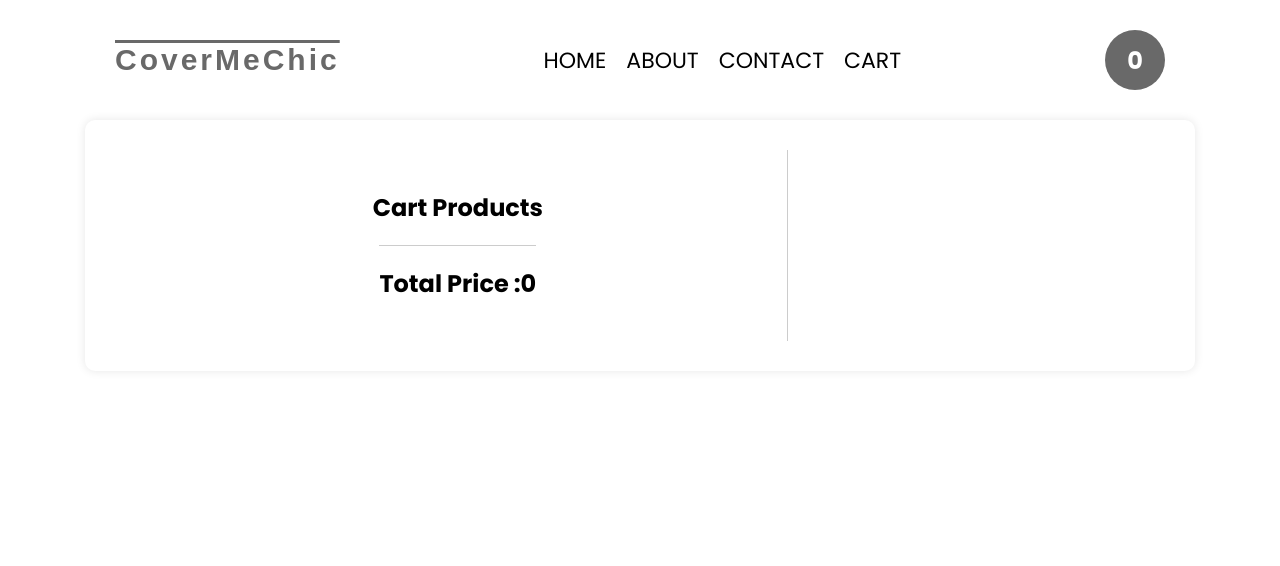
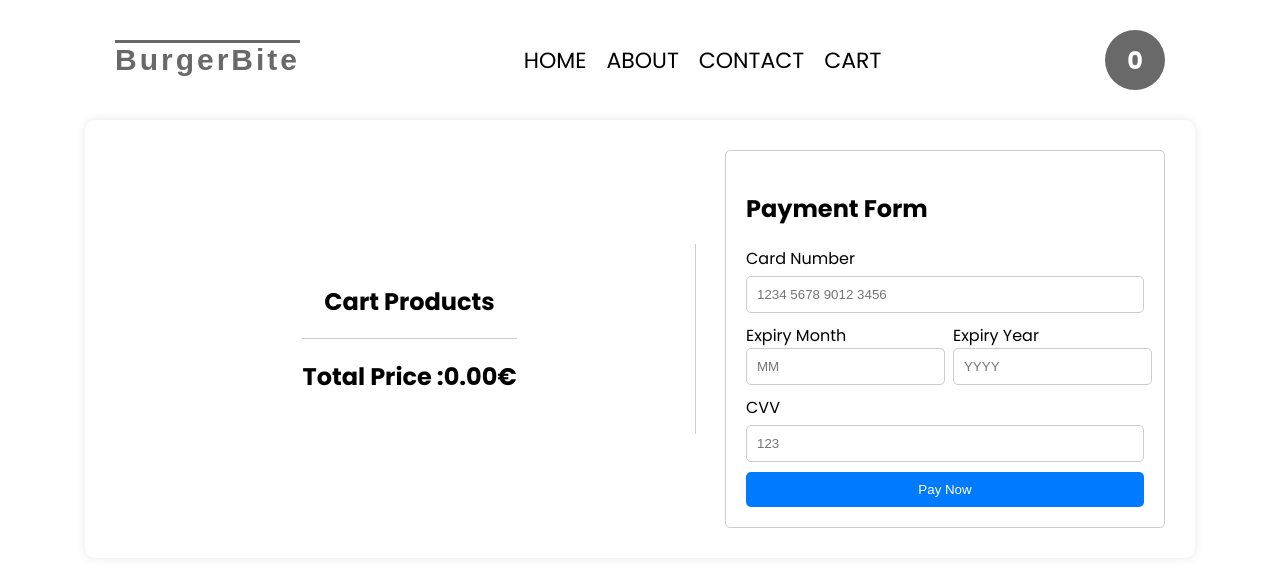
Before and after one commit to mohamedsharrif/BurgerBites, a React (Create React App) app: page /cart in a window 1280 px wide. Shown: the top 566 px of the page. Built offline with nearby package versions, Linux system fonts and the light colour scheme.

Commit message:
added payment form component

```diff
--- a/src/components/CartProduct.jsx
+++ b/src/components/CartProduct.jsx
@@ -3,6 +3,7 @@ import { useShop } from '../ShopContext';
 
 const CartProduct = () => {
     const {removeFromCart,products, total} = useShop();
+    const roundedTotal = total.toFixed(2);
   return (
     <div className='cart-products'>
       <h2>Cart Products</h2>
@@ -19,7 +20,7 @@ const CartProduct = () => {
         </div>
       ))}
       <div className="total-price">
-        <h2>Total Price :{total}</h2>
+        <h2>Total Price :{roundedTotal}€</h2>
       </div>
     </div>
   )
--- a/src/components/Header.jsx
+++ b/src/components/Header.jsx
@@ -7,7 +7,7 @@ const Header = () => {
   const {products} = useShop();
   return (
     <div className='menu'>
-      <Link className='logo' to='/'>CoverMeChic</Link>
+      <Link className='logo' to='/'>BurgerBite</Link>
       <div className='links'>
       <Link to='/'>Home</Link>
       <Link to='/about'>About</Link>
--- /dev/null
+++ b/src/components/PaymentForm.jsx
@@ -0,0 +1,90 @@
+
+import React, { useState } from "react";
+
+const PaymentForm = () => {
+  const [cardNumber, setCardNumber] = useState("");
+  const [expiryMonth, setExpiryMonth] = useState("");
+  const [expiryYear, setExpiryYear] = useState("");
+  const [cvv, setCVV] = useState("");
+
+  const handleSubmit = (e) => {
+    e.preventDefault();
+    const expiryDate = `${expiryMonth}/${expiryYear}`;
+    console.log("Payment submitted:", { cardNumber, expiryDate, cvv });
+    setCardNumber("");
+    setExpiryMonth("");
+    setExpiryYear("");
+    setCVV("");
+  };
+
+  return (
+    <div className="payment-form-container">
+      <h2>Payment Form</h2>
+      <form onSubmit={handleSubmit}>
+        <label htmlFor="cardNumber">Card Number</label>
+        <input
+          type="text"
+          id="cardNumber"
+          value={cardNumber}
+          onChange={(e) => {
+            if (e.target.value.length <= 16) {
+              setCardNumber(e.target.value);
+            }
+          }}
+          placeholder="1234 5678 9012 3456"
+          required
+        />
+
+        <div className="expiry-date-input">
+          <div className="expiry-month">
+            <label htmlFor="expiryMonth">Expiry Month</label>
+            <input
+              type="text"
+              id="expiryMonth"
+              value={expiryMonth}
+              onChange={(e) => {
+                const month = e.target.value.replace(/\D/g, "").slice(0, 2);
+                setExpiryMonth(month);
+              }}
+              placeholder="MM"
+              required
+            />
+          </div>
+
+          <div className="expiry-year">
+            <label htmlFor="expiryYear">Expiry Year</label>
+            <input
+              type="text"
+              id="expiryYear"
+              value={expiryYear}
+              onChange={(e) => {
+                const year = e.target.value.replace(/\D/g, "").slice(0, 4);
+                setExpiryYear(year);
+              }}
+              placeholder="YYYY"
+              required
+            />
+          </div>
+        </div>
+
+        <label htmlFor="cvv">CVV</label>
+        <input
+          type="text"
+          id="cvv"
+          value={cvv}
+          onChange={(e) => {
+            if (/^\d{0,3}$/.test(e.target.value)) {
+              setCVV(e.target.value);
+            }
+          }}
+          placeholder="123"
+          required
+        />
+
+        <button type="submit">Pay Now</button>
+      </form>
+    </div>
+  );
+};
+
+export default PaymentForm;
--- a/src/pajes/Cart.js
+++ b/src/pajes/Cart.js
@@ -1,10 +1,12 @@
 import React from 'react'
 import CartProduct from '../components/CartProduct'
+import Payment from '../components/PaymentForm'
 
 const Cart = () => {
   return (
     <div className='cart-container'>
       <CartProduct />
+      <Payment />
     </div>
   )
 }
--- a/src/shopReducer.js
+++ b/src/shopReducer.js
@@ -1,34 +1,38 @@
-export const initialState ={
+export const initialState = {
   products: [],
   total: 0,
-}
+  cardNumber: "",
+  expiryDate: "",
+  cvv: "",
+};
 
-const shopReducer = (state, action) =>{
+export const actionTypes = {
+    ADD_TO_CART: "ADD_TO_CART",
+    REMOVE_FROM_CART: "REMOVE_FROM_CART",
+    CALCULATE_TOTAL_PRICE: "CALCULATE_TOTAL_PRICE",
+  };
 
-    const {type,payload } = action;
+const shopReducer = (state, action) => {
+  const { type, payload } = action;
 
-    switch(type){
+  switch (type) {
     case "ADD_TO_CART":
-        return{
+      return {
         ...state,
-            products: payload.products
+        products: payload.products,
       };
     case "REMOVE_FROM_CART":
-            return{
+      return {
         ...state,
         products: payload.products,
-            }
+      };
     case "CALCULATE_TOTAL_PRICE":
-            return{
+      return {
         ...state,
         total: payload.total,
-            }
-
+      };
     default:
       return state;
   }
-
-
-
-}
+};
 export default shopReducer;
--- a/src/style.css
+++ b/src/style.css
@@ -165,3 +165,57 @@ a {
 .total-price{
     border-top: 1px solid #ccc;
 }
+
+
+
+.payment-form-container {
+    max-width: 400px;
+    margin: 0 auto;
+    padding: 20px;
+    border: 1px solid #ccc;
+    border-radius: 5px;
+  }
+
+  .payment-form-container h2 {
+    font-size: 24px;
+    margin-bottom: 20px;
+  }
+
+  .payment-form-container form {
+    display: flex;
+    flex-direction: column;
+  }
+
+  .payment-form-container label {
+    margin-bottom: 5px;
+  }
+
+  .payment-form-container input[type="text"] {
+    padding: 10px;
+    margin-bottom: 10px;
+    border: 1px solid #ccc;
+    border-radius: 5px;
+  }
+
+  .expiry-date-input {
+    display: flex;
+    justify-content: space-between;
+  }
+
+  .expiry-month,
+  .expiry-year {
+    width: 48%;
+  }
+
+  .payment-form-container button {
+    padding: 10px 20px;
+    background-color: #007bff;
+    color: #fff;
+    border: none;
+    border-radius: 5px;
+    cursor: pointer;
+  }
+
+  .payment-form-container button:hover {
+    background-color: #0056b3;
+  }
```
Also changed, not shown: src/ShopContext.js (line endings or trailing spaces). Lines whose indentation alone changed are shown as unchanged.
